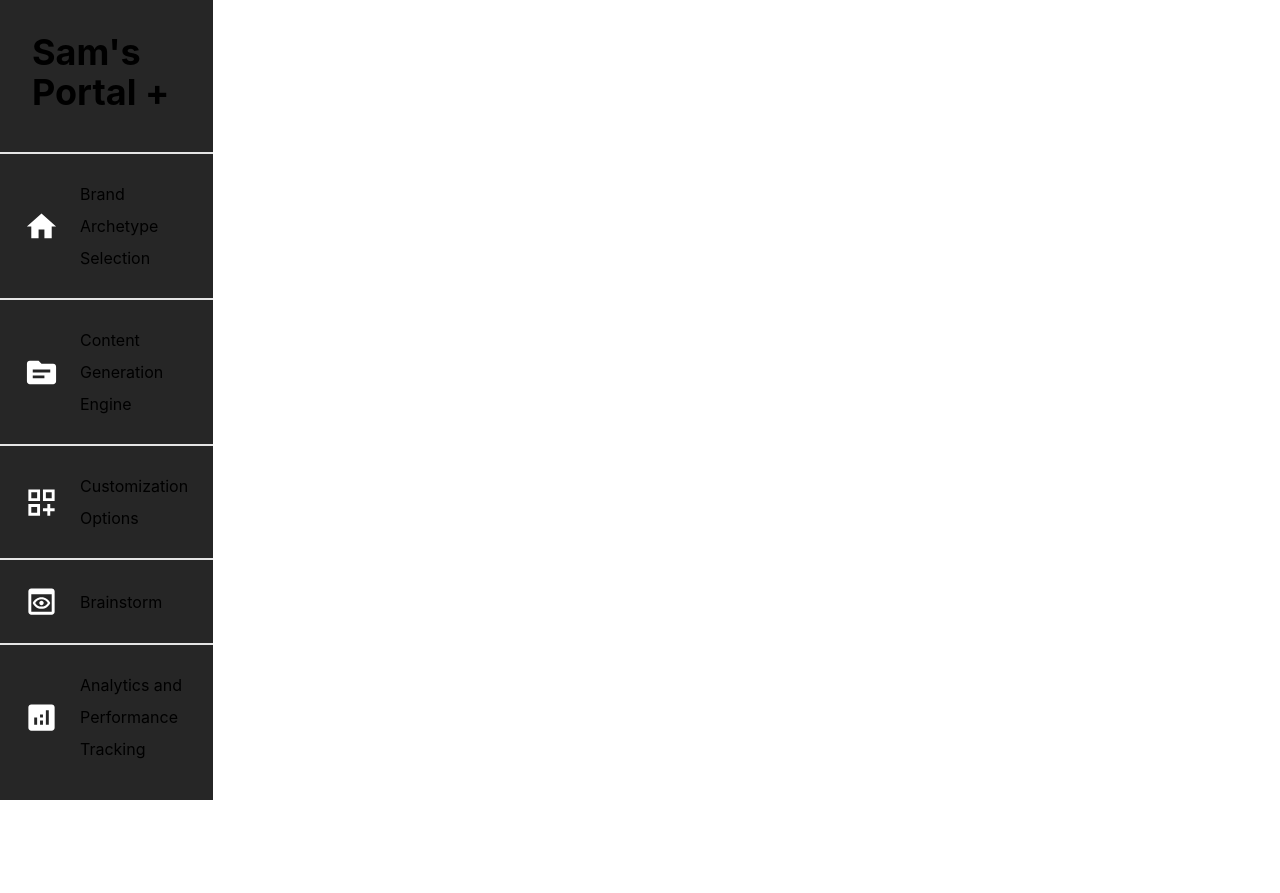
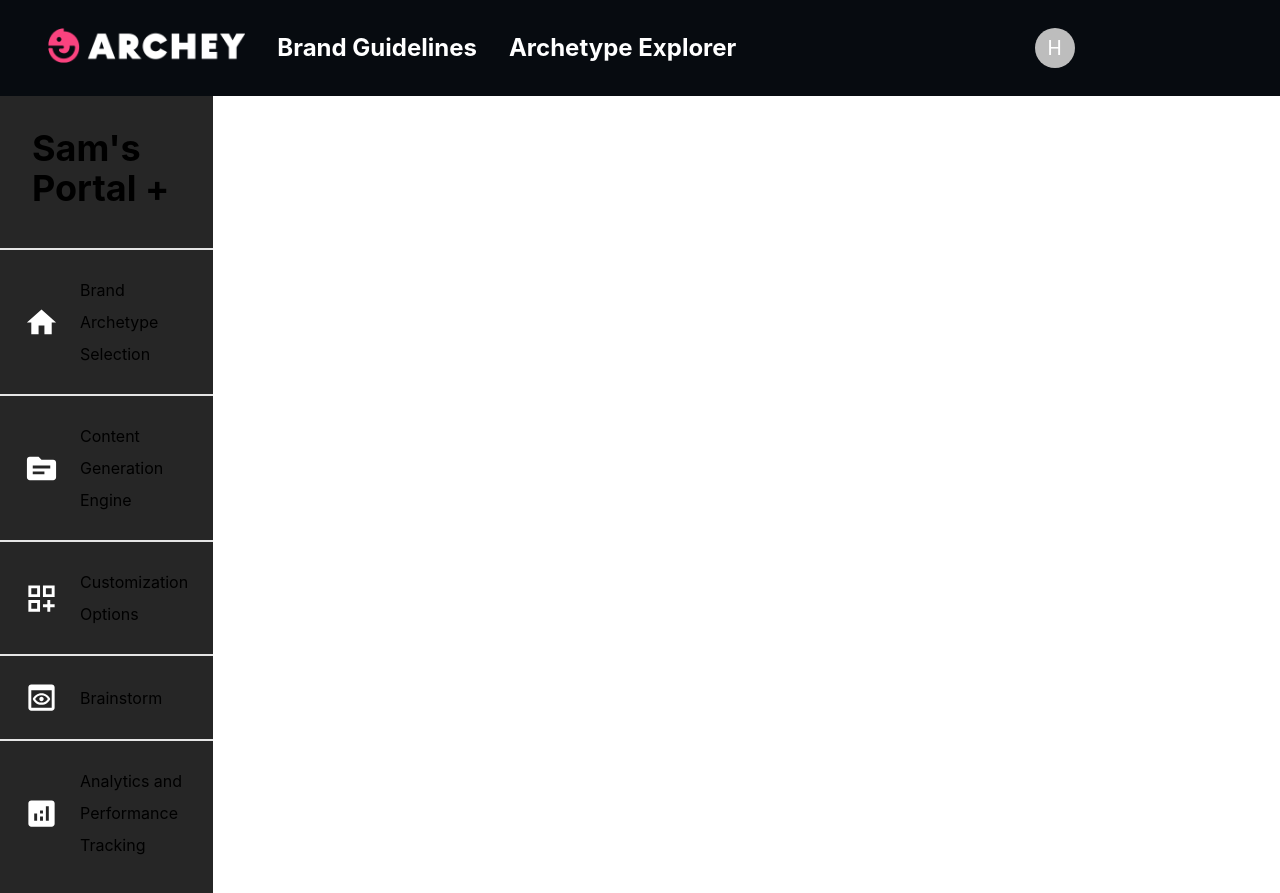
Before and after one commit to richswift426/archytype, a React (Create React App) app: page /dashboard in a window 1280 px wide. Before the commit the page ends 800 px from the top, so only its background shows below. Built offline with nearby package versions, Linux system fonts and the light colour scheme.

Commit message:
Update the style of order header component

```diff
--- a/src/layout/Header/index.jsx
+++ b/src/layout/Header/index.jsx
@@ -1,7 +1,7 @@
-import { Box } from '@mui/material';
+import { Link } from 'react-router-dom';
+import { Avatar, Box, Grid } from '@mui/material';
 import Logo from 'assets/images/logo.png';
 
-let authenticated = false;
 const NormalHeader = () => {
   return (
     <Box
@@ -20,8 +20,48 @@ const NormalHeader = () => {
 };
 
 const AuthHeader = () => {
-  return <div>AuthHeader</div>;
+  return (
+    <Box
+      sx={{
+        display: 'flex',
+        justifyContent: 'start',
+        alignItems: 'center',
+        width: '100%',
+        height: '10%',
+        padding: '48px',
+        backgroundColor: '#070b10',
+        color: 'white',
+      }}
+    >
+      <Grid container>
+        <Grid item md={2}>
+          <img src={Logo} alt="archey logo" className="mr-8" />
+        </Grid>
+        <Grid
+          item
+          md={8}
+          sx={{
+            display: 'flex',
+            alignItems: 'center',
+            justifyContent: 'start',
+            paddingLeft: '2rem',
+          }}
+        >
+          <Link to="/brand-guidlines" className="text-2xl mr-8 font-bold">
+            Brand Guidelines
+          </Link>
+          <Link to="/archetype-explorer" className="text-2xl font-bold">
+            Archetype Explorer
+          </Link>
+        </Grid>
+        <Grid item md={2} sx={{ display: 'flex', alignItems: 'center' }}>
+          <Avatar>H</Avatar>
+        </Grid>
+      </Grid>
+    </Box>
+  );
 };
-export default function Header() {
+
+export default function Header({ authenticated = false }) {
   return authenticated ? <AuthHeader /> : <NormalHeader />;
 }
--- a/src/layout/Sidebar/index.jsx
+++ b/src/layout/Sidebar/index.jsx
@@ -39,7 +39,7 @@ const routes = [
 
 export default function Sidebar() {
   return (
-    <div className="sidebar h-screen bg-gray-800">
+    <div className="sidebar h-full bg-gray-800">
       <div className="sidebar-header px-8 pt-8 mb-8 text-white font-bold text-4xl">
         Sam's Portal +
       </div>
--- a/src/pages/dashboard/index.jsx
+++ b/src/pages/dashboard/index.jsx
@@ -1,21 +1,21 @@
 import { Outlet } from 'react-router-dom';
-import { Grid } from '@mui/material';
+import { Box, Grid } from '@mui/material';
 import Sidebar from 'layout/Sidebar';
+import Header from 'layout/Header';
 
 export default function Dashboard() {
   return (
-    <>
-      <Grid container>
+    <Box sx={{ flexGrow: 1, height: '100%' }}>
+      <Header authenticated={true} />
+      <Grid container sx={{ height: '90%' }}>
         <Grid item md={2}>
           <Sidebar />
         </Grid>
 
         <Grid item md={10}>
-          <div className="h-screen text-3xl text-gray-700 font-bold p-10">
-            <Outlet />
-          </div>
+          <Outlet />
         </Grid>
       </Grid>
-    </>
+    </Box>
   );
 }
--- a/src/pages/home/index.jsx
+++ b/src/pages/home/index.jsx
@@ -68,7 +68,7 @@ export default function Home() {
                 mb: 6,
                 px: 8,
                 '&:hover': {
-                  backgroundColor: 'red',
+                  backgroundColor: '#f74780',
                 },
               }}
             >
```
